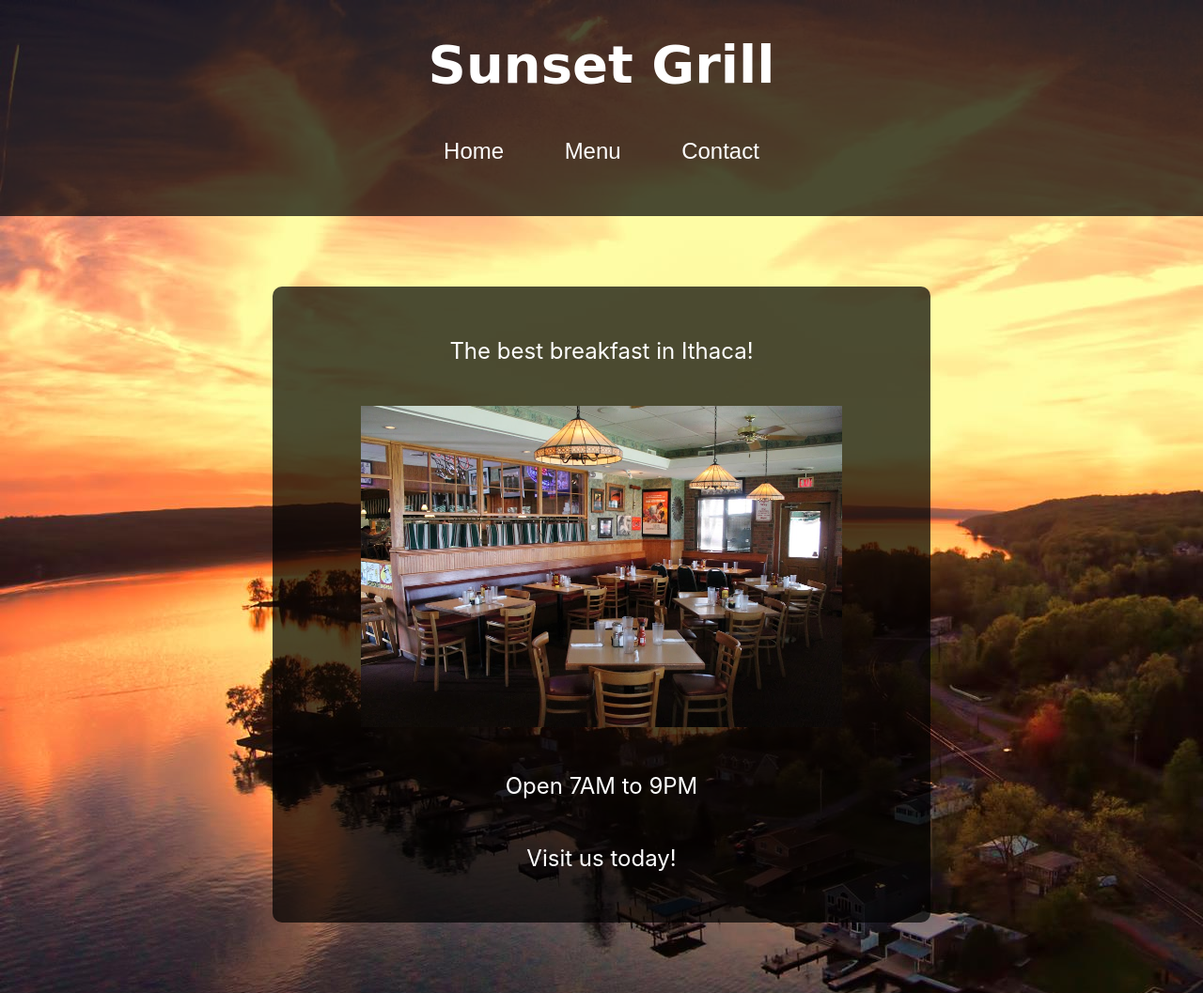
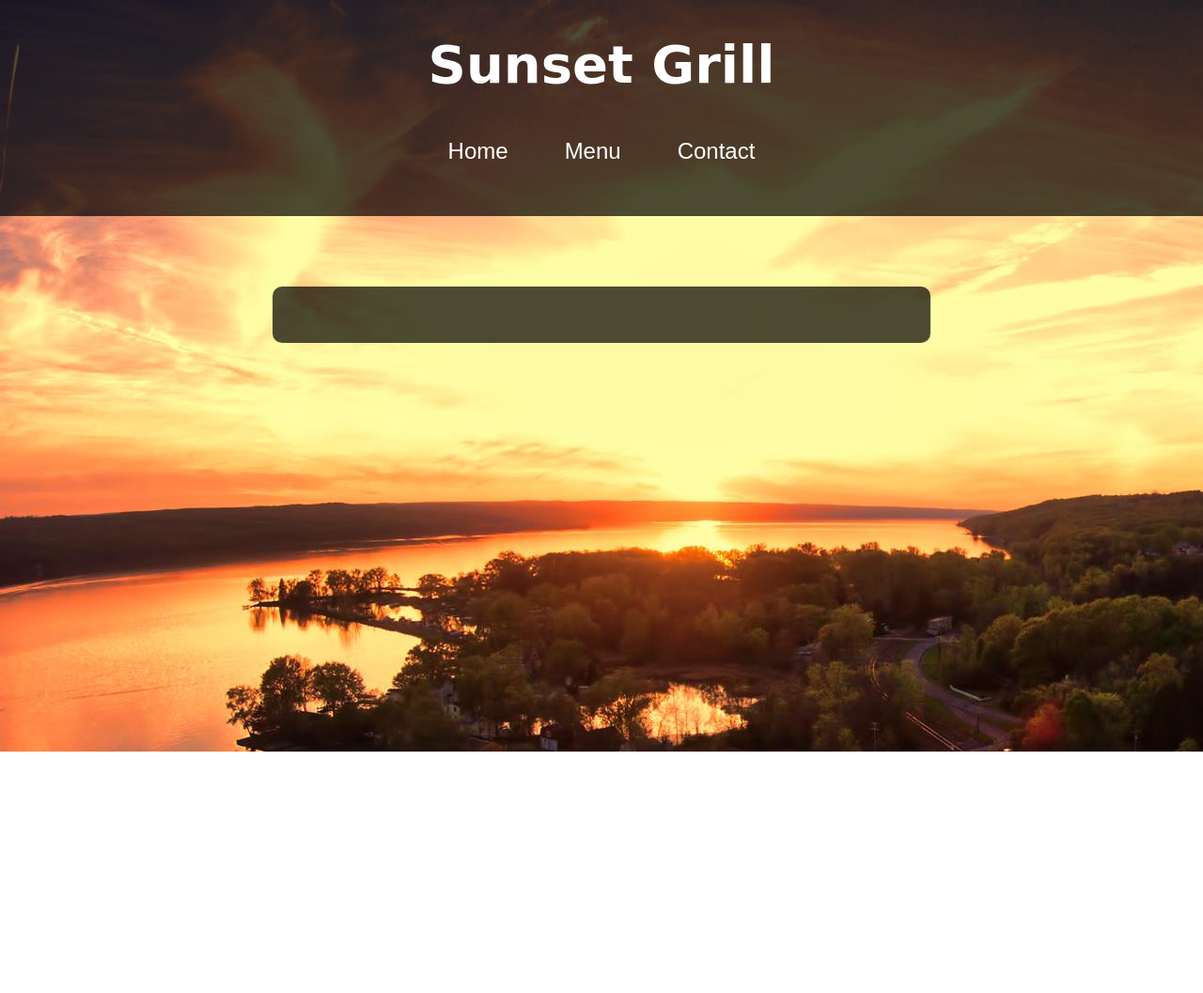
Before and after one commit to Derrickdog/restaurant-page, a plain HTML site: page index.html in a window 1280 px wide. Shown: the whole page at 94% size. After the commit the page ends 800 px from the top, so only its background shows below. Drawn offline with Linux system fonts and the light colour scheme.

Commit message:
Add website.js

```diff
--- a/index.html
+++ b/index.html
@@ -9,21 +9,21 @@
 </head>
 <body>
     <div id="content">
-        <div id="hero">
-            <h1 id="header">Sunset Grill</h1>
+        <!-- <div id="header">
+            <h1 id="title">Sunset Grill</h1>
             <div class="buttons">
                 <button class="tab">Home</button>
                 <button class="tab">Menu</button>
                 <button class="tab">Contact</button>
             </div>
-        </div>
-        <div class="container">
+        </div> -->
+        <!-- <div class="container">
             <p class="text">The best breakfast in Ithaca!</p>
             <img class="image" src="sunset-grill.jpeg" alt="Sunset Grill Omlette" width="80%">
             <p class="text">Open 7AM to 9PM</p>
             <p class="text">Visit us today!</p>
-        </div>
+        </div> -->
     </div>
-    <!-- <script src="main.js"></script> -->
+    <script src="main.js"></script>
 </body>
 </html>
--- a/main.js
+++ b/main.js
@@ -1 +1 @@
-(()=>{const e=document.getElementById("content"),t=document.createElement("h1");t.textContent="Sunset Grill",e.appendChild(t);const n=document.createElement("p");n.textContent="The best breakfast, lunch, and dinner",e.appendChild(n)})();
+(()=>{"use strict";!function(){const t=document.getElementById("content");t.appendChild(function(){const t=document.createElement("div");t.id="header";const e=document.createElement("h1");return e.id="title",e.textContent="Sunset Grill",t.appendChild(e),t.appendChild(function(){const t=document.createElement("div");t.classList.add("buttons");const e=document.createElement("button");e.classList.add("tab"),e.textContent="Home";const n=document.createElement("button");n.classList.add("tab"),n.textContent="Menu";const d=document.createElement("button");return d.classList.add("tab"),d.textContent="Contact",t.appendChild(e),t.appendChild(n),t.appendChild(d),t}()),t}()),t.appendChild(function(){const t=document.createElement("div");return t.classList.add("container"),t}())}()})();
--- a/styles.css
+++ b/styles.css
@@ -17,7 +17,7 @@ body{
     align-items: center;
 }
 
-#header{
+#title{
     padding: 36px;
     font-size: 3.5rem;
     font-family: cursive;
@@ -28,7 +28,7 @@ body{
     padding: 24px;
 }
 
-#hero{
+#header{
     background-color: rgba(0, 0, 0, 0.7);
     width: 100vw;
     text-align: center;
```
